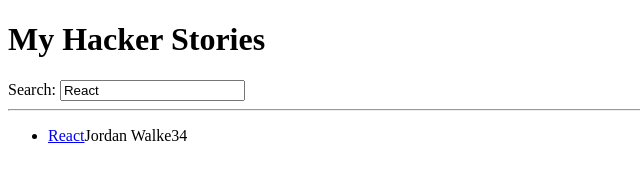
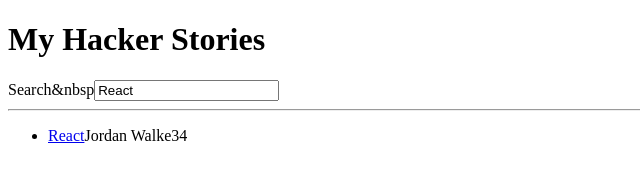
Before and after one commit to akurczych/react, a React (Vite) app in the folder hacker-stories/: page / in a window 1280 px wide. Shown: the top 195 px of the page, without its empty margins (0-640 px from the left). Built offline with nearby package versions, Linux system fonts and the light colour scheme.

Commit message:
hc-v15: reusable react component

```diff
--- a/hacker-stories/src/App.jsx
+++ b/hacker-stories/src/App.jsx
@@ -46,7 +46,11 @@ const App = () => {
     <div>
       <h1>My Hacker Stories</h1>
 
-      <Search search={searchTerm} onSearch={handleSearch} />
+      <InputWithLabel
+        id="search"
+        label="Search"
+        value={searchTerm}
+        onInputChange={handleSearch} />
 
       <hr />
 
@@ -56,10 +60,16 @@ const App = () => {
   )
 }
 
-const Search = ({ search, onSearch }) => (
+const InputWithLabel = ({
+  id,
+  label,
+  value,
+  type = 'text',
+  onInputChange }) => (
   <>
-    <label htmlFor='search'>Search: </label>
-    <input id='search' type='text' value={search} onChange={onSearch} ></input>
+    <label htmlFor={id}>{label}</label>
+    &nbsp
+    <input id={id} type={type} value={value} onChange={onInputChange} ></input>
   </>
 )
 
```
